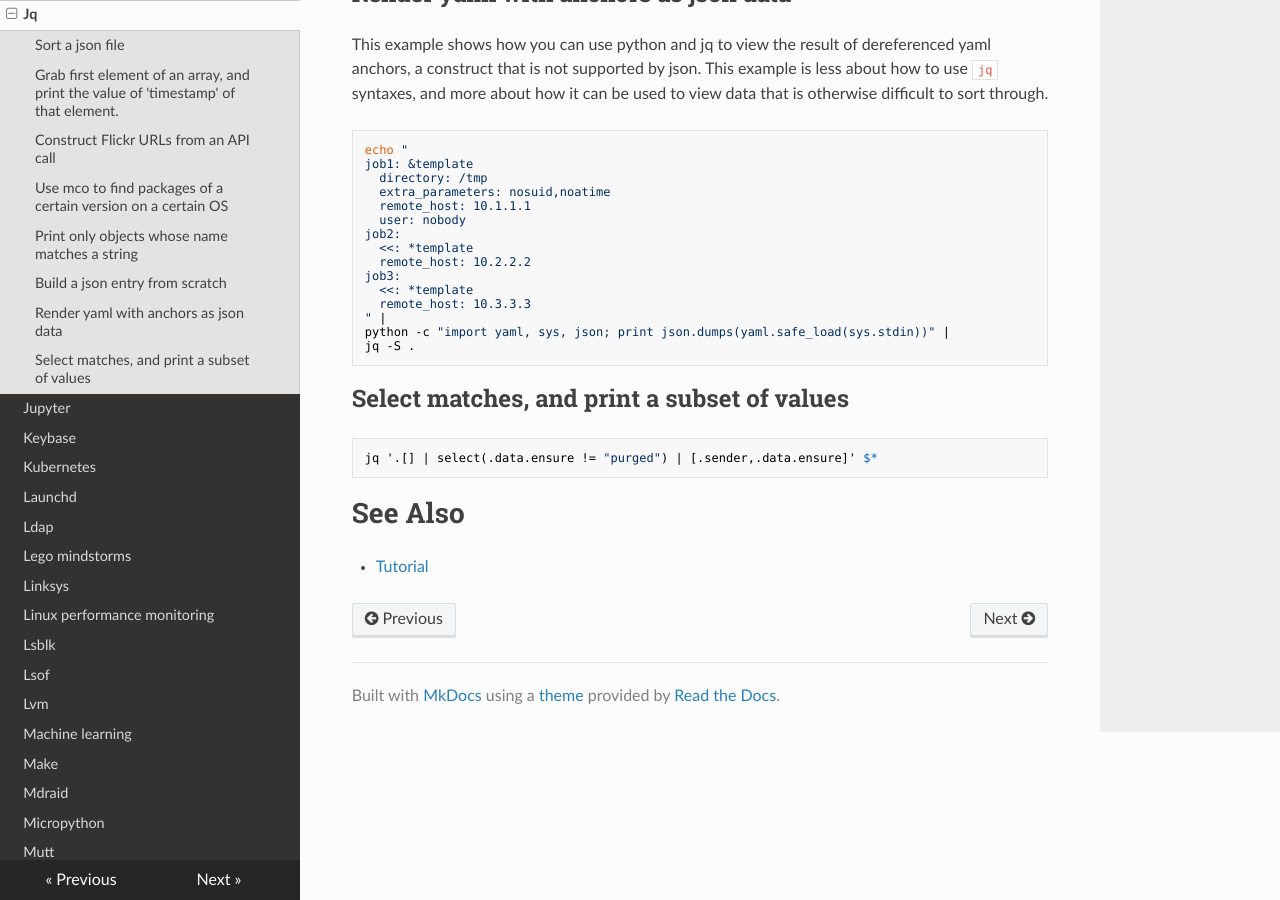
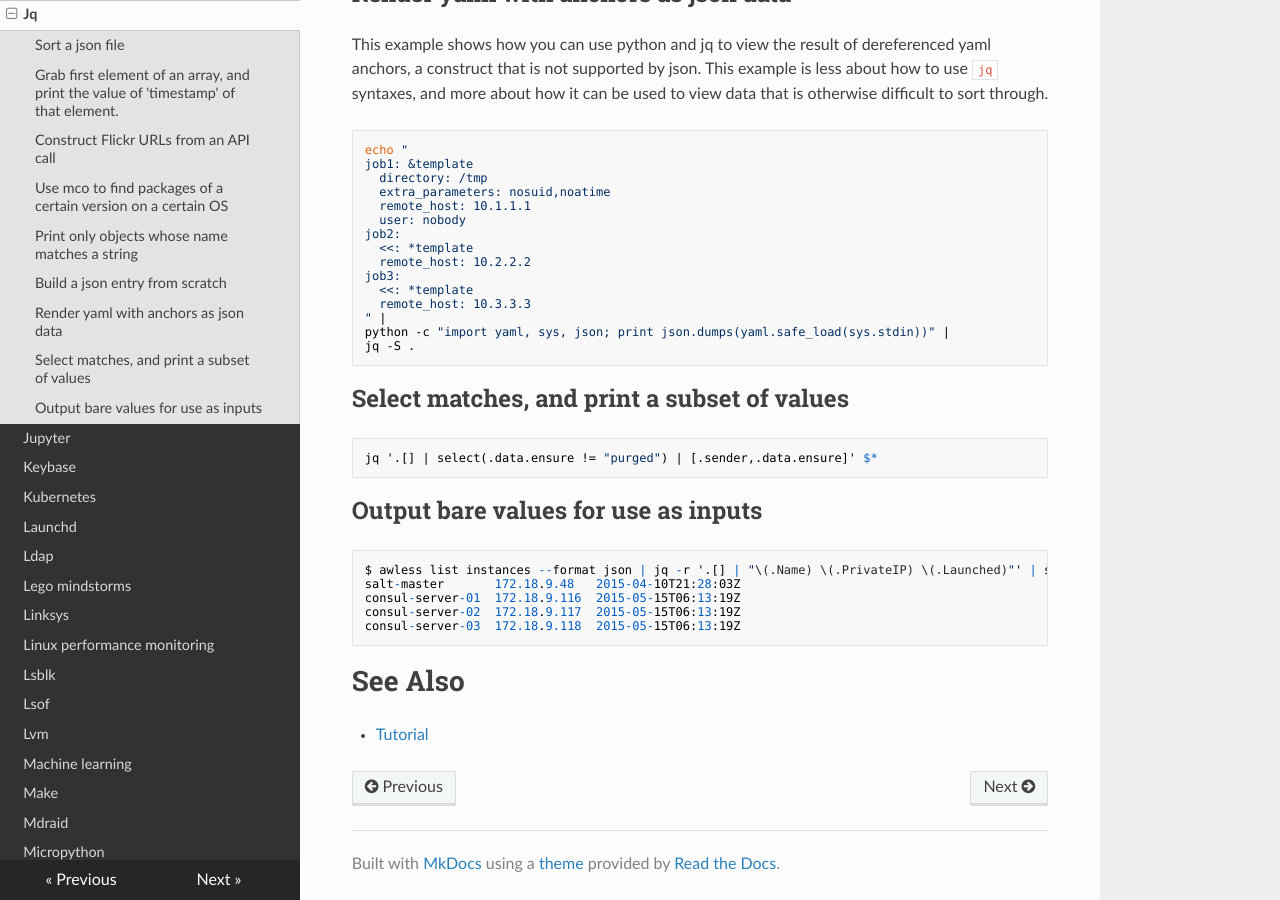
Before and after one commit to lando-cal/tech-notes, an MkDocs documentation site: the page built from docs/jq.md, in a window 1280 px wide and 900 px high, scrolled down 1870 px. Built offline with MkDocs 1.6.1, drawn with Linux system fonts in a browser that asks for light colours; nearby versions of some CDN libraries.

Commit message:
Output bare values example

````diff
--- a/docs/jq.md
+++ b/docs/jq.md
@@ -125,6 +125,16 @@ jq -S .
 jq '.[] | select(.data.ensure != "purged") | [.sender,.data.ensure]' $*
 ```
 
+## Output bare values for use as inputs
+
+```
+$ awless list instances --format json | jq -r '.[] | "\(.Name) \(.PrivateIP) \(.Launched)"' | sort -k3 | column -t
+salt-master       172.18.9.48   2015-04-10T21:28:03Z
+consul-server-01  172.18.9.116  2015-05-15T06:13:19Z
+consul-server-02  172.18.9.117  2015-05-15T06:13:19Z
+consul-server-03  172.18.9.118  2015-05-15T06:13:19Z
+```
+
 # See Also
 
 - [Tutorial](https://stedolan.github.io/jq/tutorial/)
````
